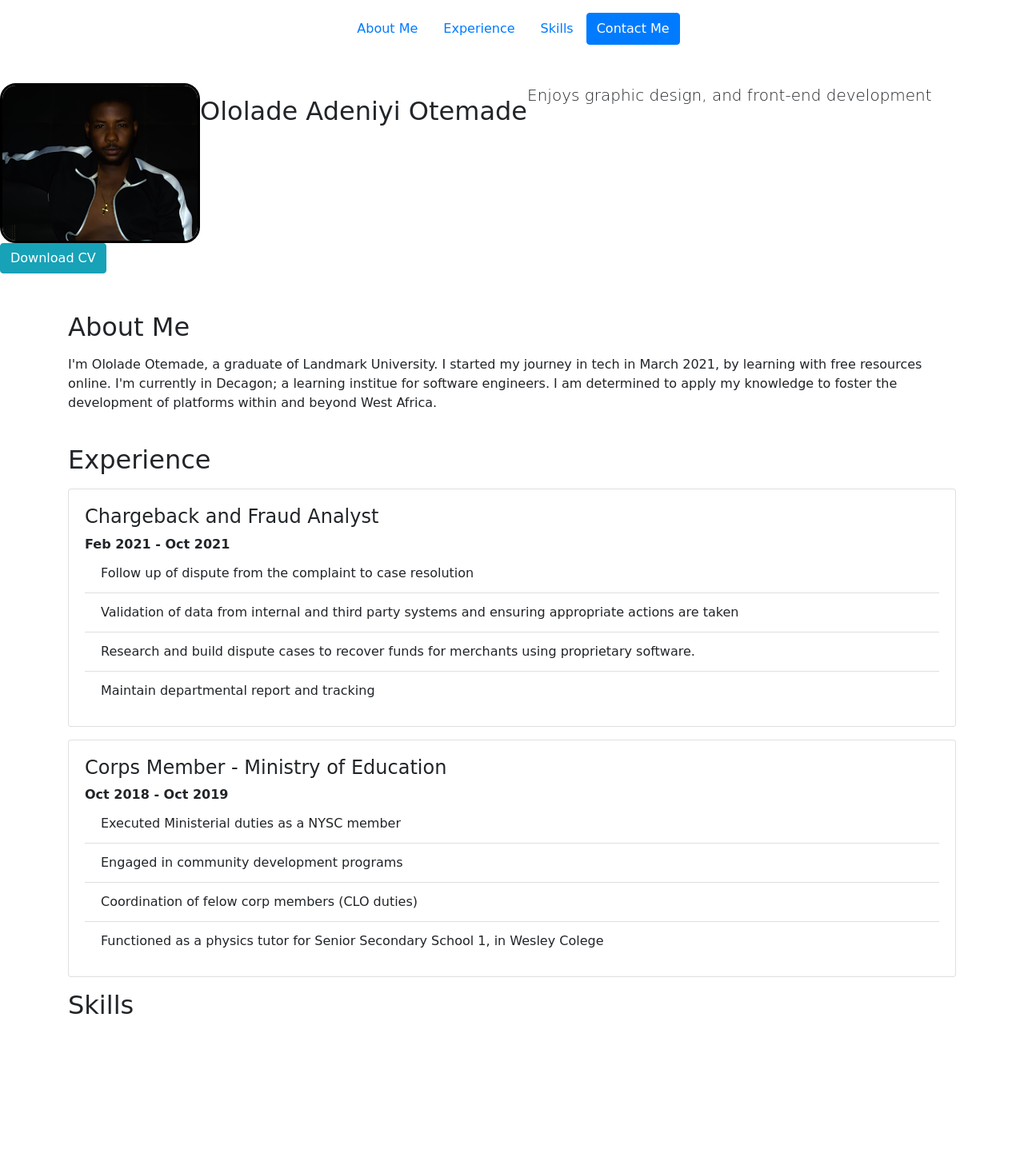
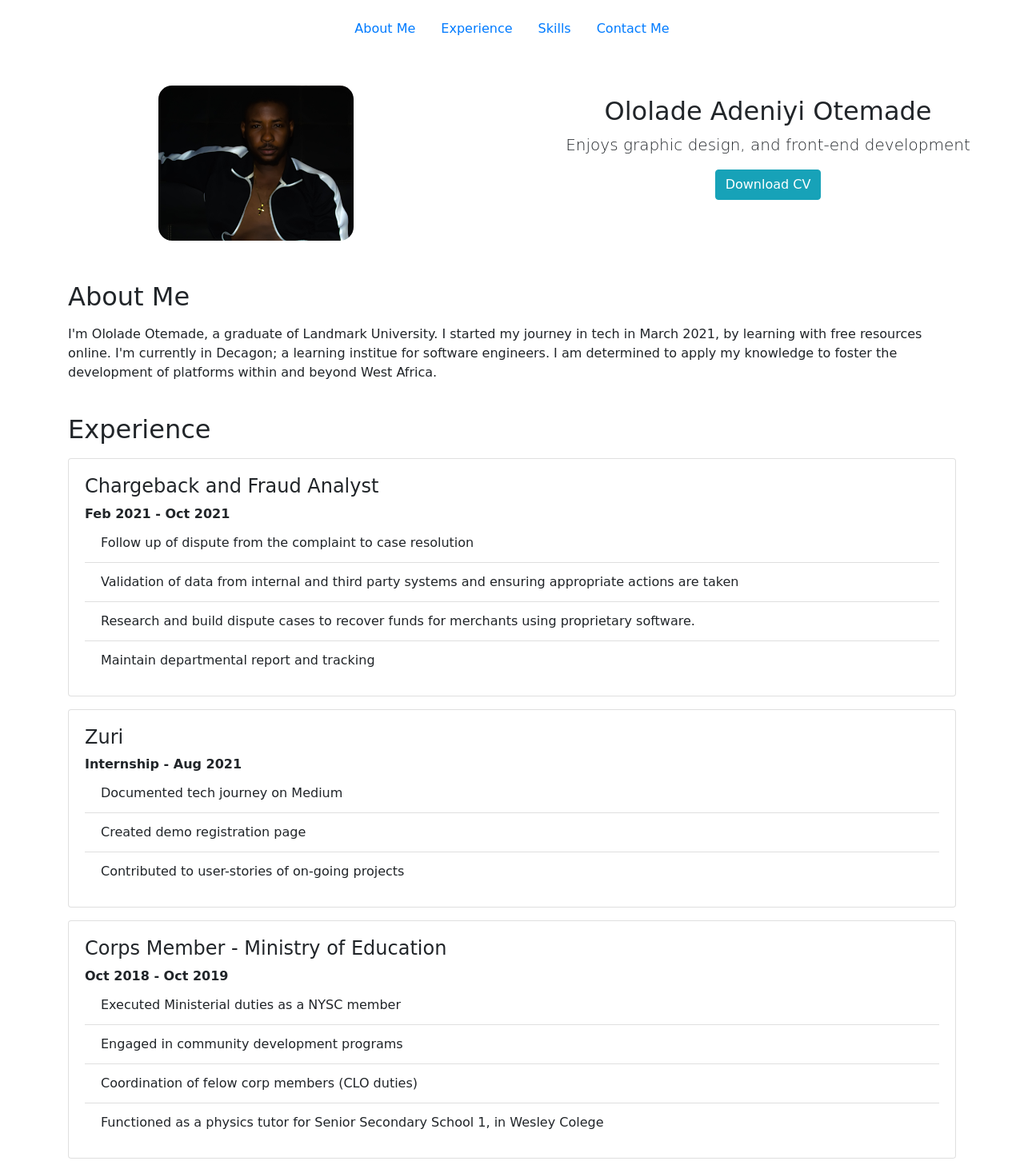
Before and after one commit to iamLolade/Portfolio_SP, a plain HTML site: page index.html in a window 1280 px wide. Shown: the top 1452 px of the page at 80% size. Before the commit the page ends 1285 px from the top, so only its background shows below. Drawn offline with nearby package versions, Linux system fonts and the light colour scheme; a web font is replaced by a local one.

Commit message:
Updated experience section

```diff
--- a/index.html
+++ b/index.html
@@ -8,7 +8,7 @@
          float: right;
         }
         .thick-black-border {
-            border-color: black;
+            border-color: white;
             border-width: 3px;
             border-style: solid;
             border-radius: 20px;
@@ -57,27 +57,29 @@
             <li class="nav-item">
               <a class="nav-link" href="#skills">Skills</a>
             </li>
-            <button class="btn btn-primary mybtn">
-                Contact Me
-            </button>
+            <li class="nav-item">
+                <a class="nav-link" href="#">Contact Me</a>
+            </li>
           </ul>
     </nav>
 
       <!--Head-->
       <div class="container-fluid text-center my-5">
-        <div class="row">
+        <div class="row mb-3">
+            <div class="col">
               <img src="./image/Headshot.jpg" alt="Ololade's headshot" class="img-responsive thick-black-border smaller-image"/>
+            </div>
+            <div class="col">
                 <h2 class="mt-3">Ololade Adeniyi Otemade</h2>
                 <p class="lead">
                     Enjoys graphic design, and front-end development
                 </p>
-
-
                 <button class="btn btn-info" href="">Download CV</button>
             </div>
           </div>
+        </div>
+
       <div class="container">
-
         <!--About me-->
         <div id="about">
             <h2 class="mb-3">About Me</h2>
@@ -105,6 +107,17 @@
             </div>
             <div class="card mb-3">
                 <div class="card-body">
+                    <h4>Zuri</h4>
+                    <div><strong>Internship - Aug 2021</strong></div>
+                    <ul class="list-group list-group-flush">
+                        <li class="list-group-item">Documented tech journey on Medium</li>
+                        <li class="list-group-item">Created demo registration page</li>
+                        <li class="list-group-item">Contributed to user-stories of on-going projects</li>
+                    </ul>
+                </div>
+            </div>
+            <div class="card mb-3">
+                <div class="card-body">
                     <h4>Corps Member - Ministry of Education</h4>
                     <div><strong>Oct 2018 - Oct 2019</strong></div>
                     <ul class="list-group list-group-flush">
```
Lines whose indentation alone changed are shown as unchanged.
